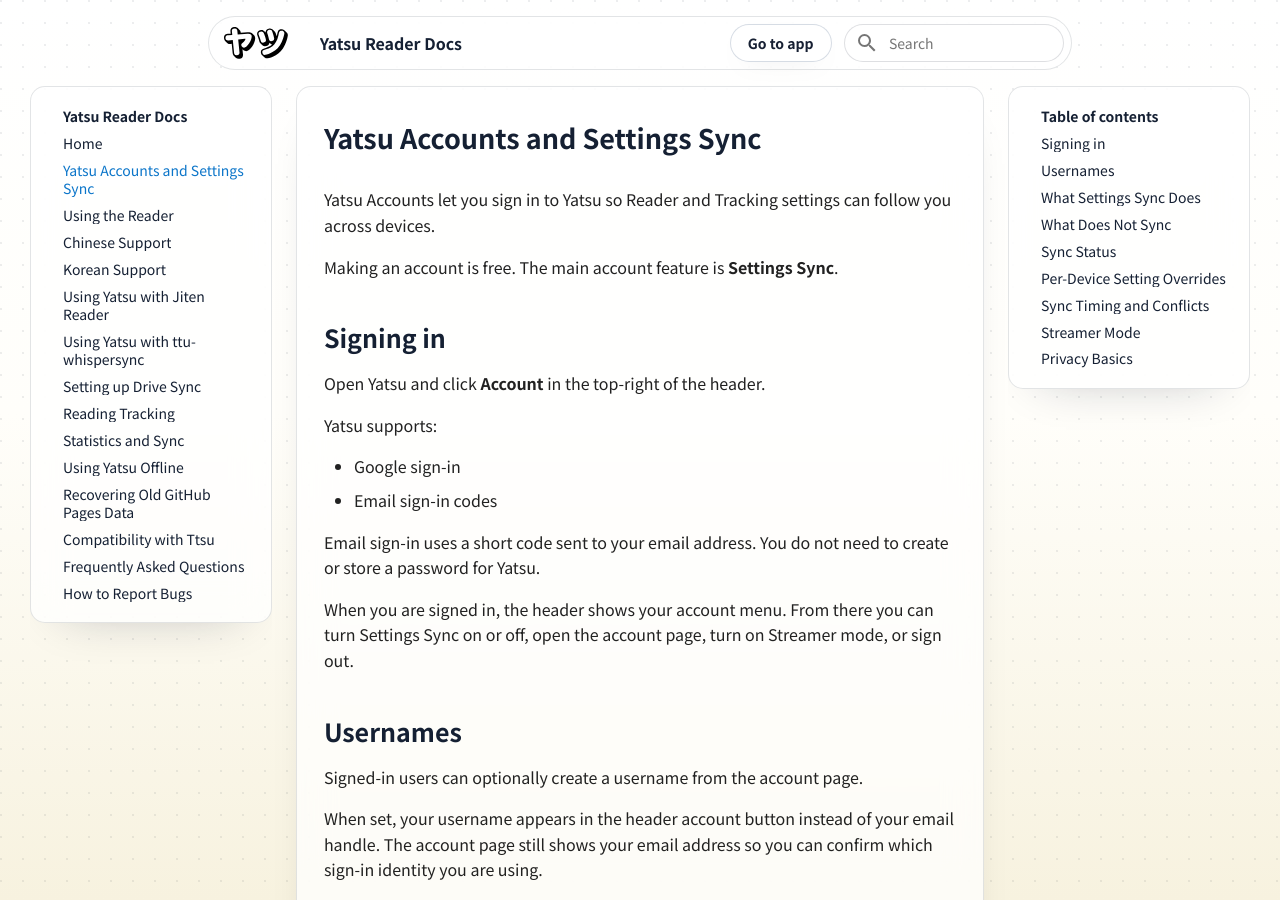
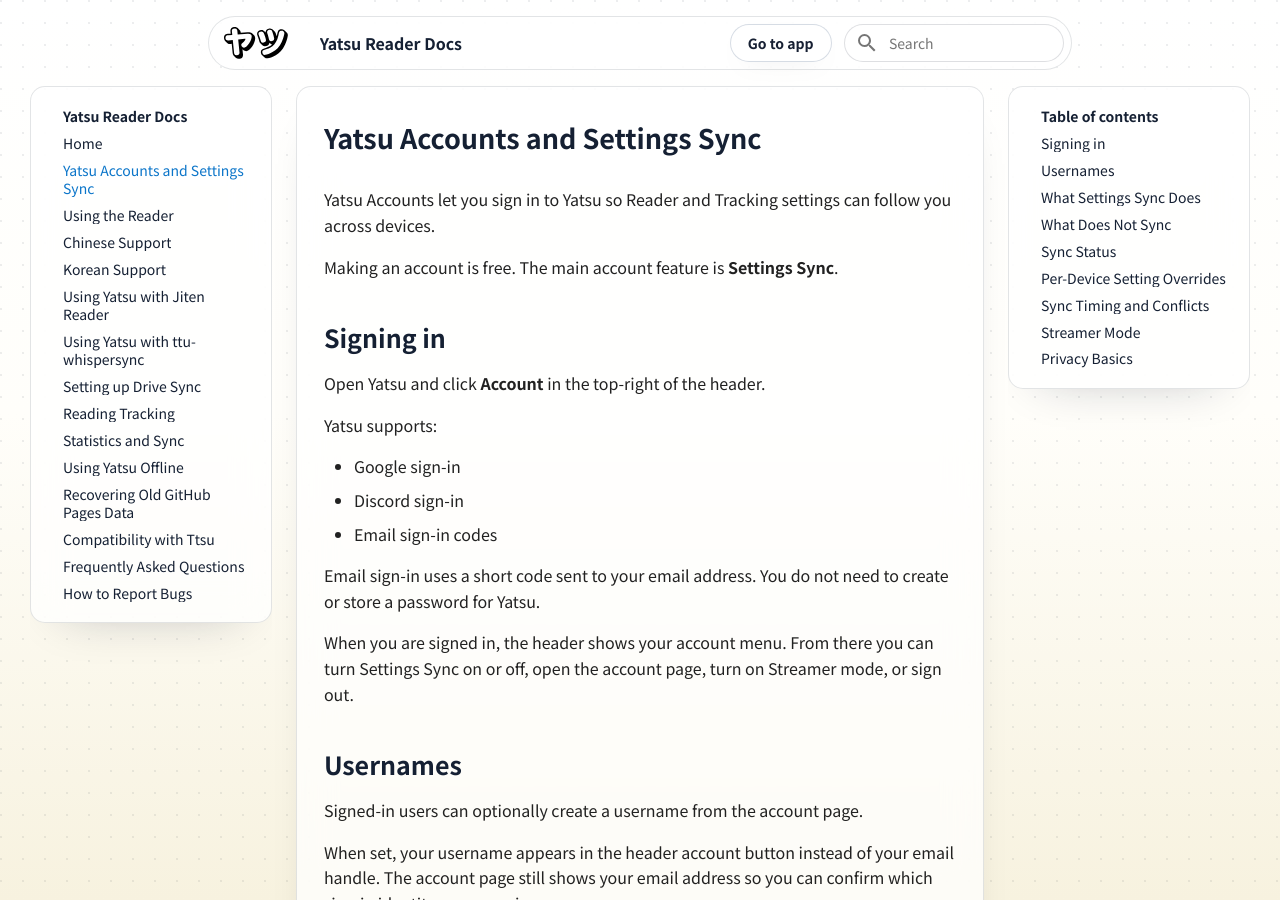
Before and after one commit to ytrms/yatsu-reader-docs, an MkDocs documentation site: the page built from docs/yatsu-accounts.md, in a window 1280 px wide and 900 px high. Built offline with MkDocs 1.6.1 and Material for MkDocs 9.7.7, drawn with Linux system fonts in a browser that asks for light colours.

Commit message:
docs: mention Discord account sign-in

```diff
--- a/docs/yatsu-accounts.md
+++ b/docs/yatsu-accounts.md
@@ -11,6 +11,7 @@
 Yatsu supports:
 
 - Google sign-in
+- Discord sign-in
 - Email sign-in codes
 
 Email sign-in uses a short code sent to your email address. You do not need to create or store a password for Yatsu.
```
